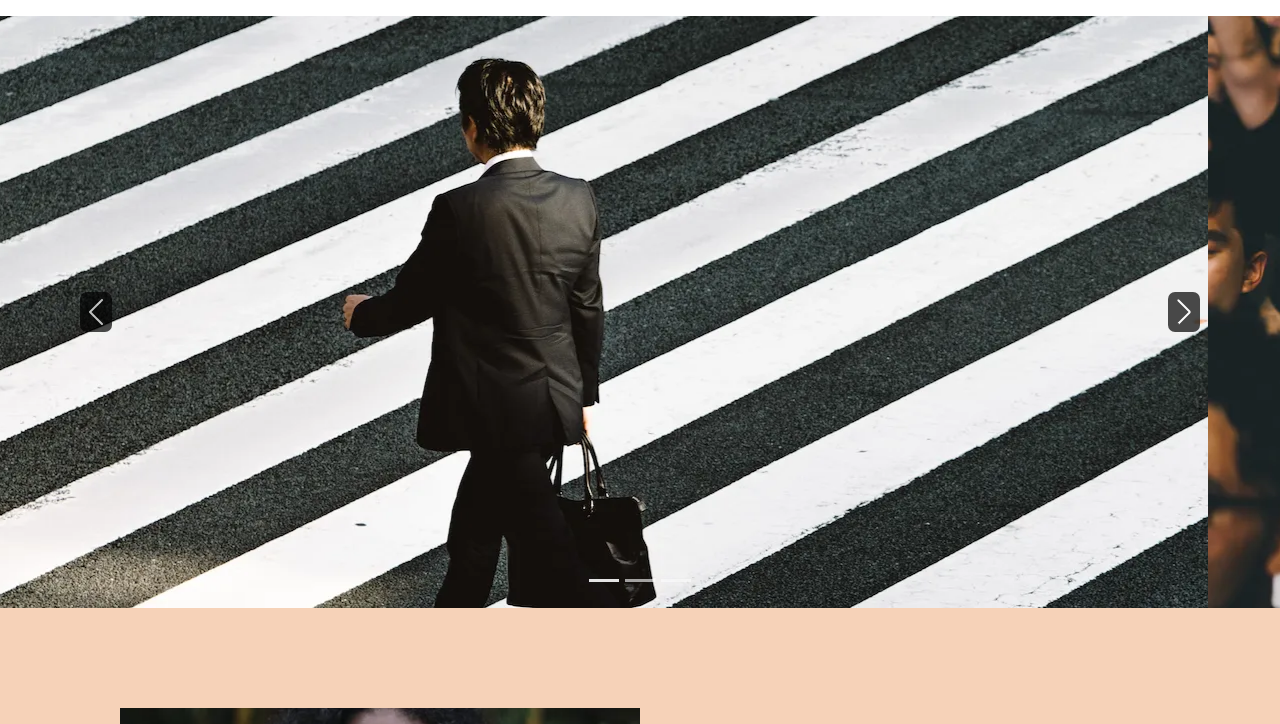
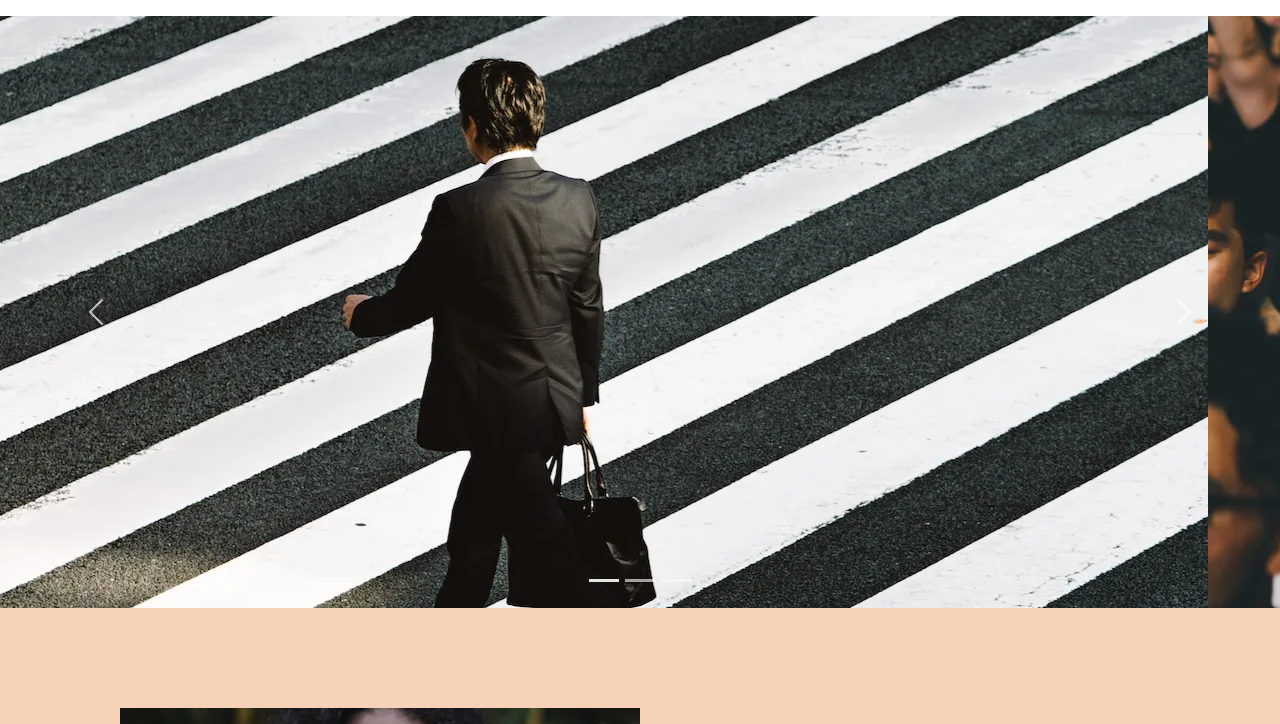
Before and after one commit to gui-agt/oc-p8-nina-carducci, a plain HTML site: page index.html in a window 1280 px wide. Shown: the part 83-807 px from the top of the page. Drawn offline with nearby package versions, Linux system fonts and the light colour scheme.

Commit message:
visually hidden removed and slider arrow modification

```diff
--- a/assets/style.css
+++ b/assets/style.css
@@ -59,7 +59,7 @@ body {
 
 .carousel-control-prev-icon,
 .carousel-control-next-icon {
-  background-color: black;
+  /* background-color: black; */
   width: 2rem;
   height: 2.5rem;
   border-radius: 7px;
--- a/index.html
+++ b/index.html
@@ -141,19 +141,15 @@
 					sizes="100vw">
 				</div>
 			</div>
-			<!-- ajout de aria-label="précédent" -->
+			<!-- ajout de aria-label="précédent" et suppression de <span class="visually-hidden">Previous</span> -->
 			<button class="carousel-control-prev" type="button" data-bs-target="#carouselExampleIndicators" data-bs-slide="prev" aria-label="Précédent">
 				<!-- supression du aria-hidden="true" pour l'accessibilité et les lecteurs d'écran -->
-				<span class="carousel-control-prev-icon" aria-hidden="true"></span>
-				<!-- modification texte en français pour accessibilité -->
-				<span class="visually-hidden">Précédent</span>
+				<span class="carousel-control-prev-icon"></span>
 			</button>
-			<!-- ajout de aria-label="suivant" -->
+			<!-- ajout de aria-label="suivant" et suppression de <span class="visually-hidden">Next</span>-->
 			<button class="carousel-control-next" type="button" data-bs-target="#carouselExampleIndicators" data-bs-slide="next" aria-label="Suivant">
 				<!-- supression du aria-hidden="true" pour l'accessibilité et les lecteurs d'écran -->
 				<span class="carousel-control-next-icon"></span>
-				<!-- modification texte en français pour accessibilité -->
-				<span class="visually-hidden">Suivant</span>
 			</button>
 		</div>
 	</div>
```
